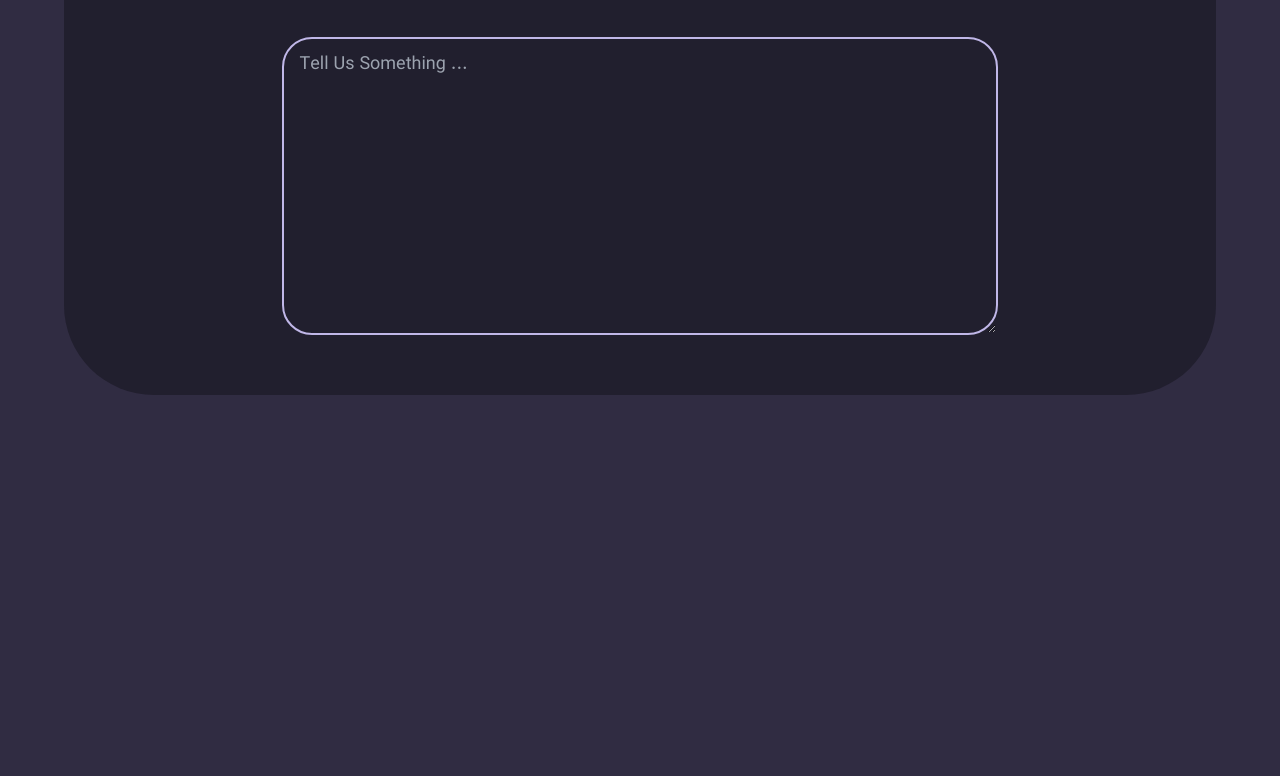
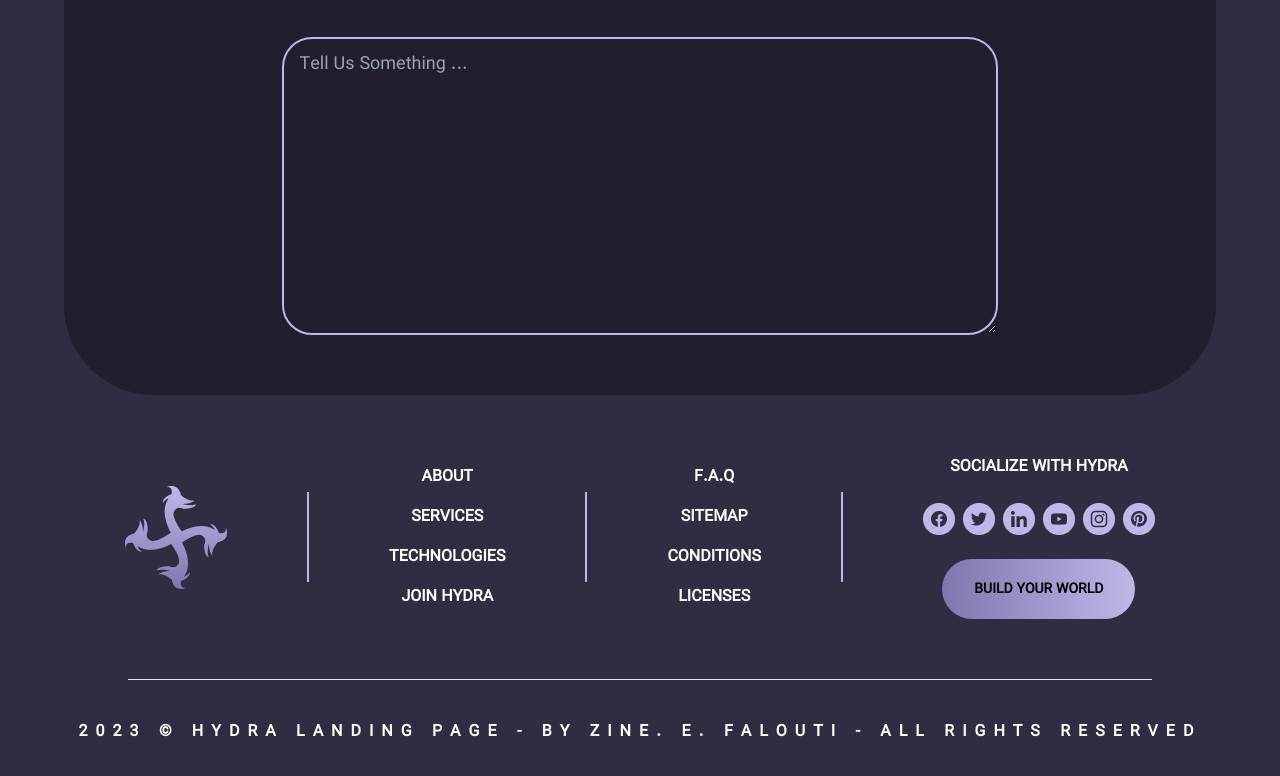
Before and after one commit to pouyaMK/Hydra_page, a website: page public/src/index.html in a window 1280 px wide. Shown: the part 4803-5579 px from the top of the page. Before the commit the page ends 5238 px from the top, so only its background shows below. Drawn offline with nearby package versions, Linux system fonts and the light colour scheme.

Commit message:
footer created

```diff
--- a/public/src/index.html
+++ b/public/src/index.html
@@ -351,6 +351,45 @@
     <!-- ////////////////////////////////////////////////////////////////////////////////////////// -->
     <!-- footer -->
 
+    <footer class="w-[90%] font-bold mx-auto text-white px-2 py-5 center gap-20">
+        <section id="sec1">
+            <img src="../assets/img/Vector.png" alt="">
+        </section>
+        <span class="h-[90px] w-[2px] bg-[#C0B7E8] my-auto"></span>
+        <section id="sec2" class="center flex-col gap-4">
+            <a href="#">ABOUT</a>
+            <a href="#">SERVICES</a>
+            <a href="#">TECHNOLOGIES</a>
+            <a href="#">JOIN HYDRA</a>
+        </section>
+        <span class="h-[90px] w-[2px] bg-[#C0B7E8] my-auto"></span>
+        <section id="sec3"  class="center flex-col gap-4">
+            <a href="#">F.A.Q</a>
+            <a href="#">SITEMAP</a>
+            <a href="#">CONDITIONS</a>
+            <a href="#">LICENSES</a>
+        </section>
+        <span class="h-[90px] w-[2px] bg-[#C0B7E8] my-auto"></span>
+        <section id="sec4"  class="center gap-6 flex-col">
+            <p>SOCIALIZE WITH HYDRA</p>
+            <div id="icons-footer" class="center gap-2">
+                <a href="#"><img src="../assets/img/social-media/facebook.png" alt=""></a>
+                <a href="#"><img src="../assets/img/social-media/twitter.png" alt=""></a>
+                <a href="#"><img src="../assets/img/social-media/linkedin.png" alt=""></a>
+                <a href="#"><img src="../assets/img/social-media/youtube.png" alt=""></a>
+                <a href="#"><img src="../assets/img/social-media/instagram.png" alt=""></a>
+                <a href="#"><img src="../assets/img/social-media/pinterest.png" alt=""></a>
+            </div>
+            <a href="#" class="text-black px-8 py-5 text-sm" style="background-image: linear-gradient(to right, #8176AF,#C0B7E8); border-radius: 30px;">BUILD YOUR WORLD</a>
+        </section>
+    </footer>
+
+    <!-- ////////////////////////////////////////////////////////////////////////////////// -->
+
+    <hr width="80%" class="mx-auto h-[1px] my-10" style="background-color: #C0B7E8;">
+    <div class="center mb-10">
+        <span class="text-white font-bold " style="letter-spacing: 8px;">2023 © HYDRA LANDING PAGE - BY ZINE. E. FALOUTI - ALL RIGHTS RESERVED </span>
+    </div>
 
 
 
```
Also changed, not shown: public/assets/css/main.min.css.
